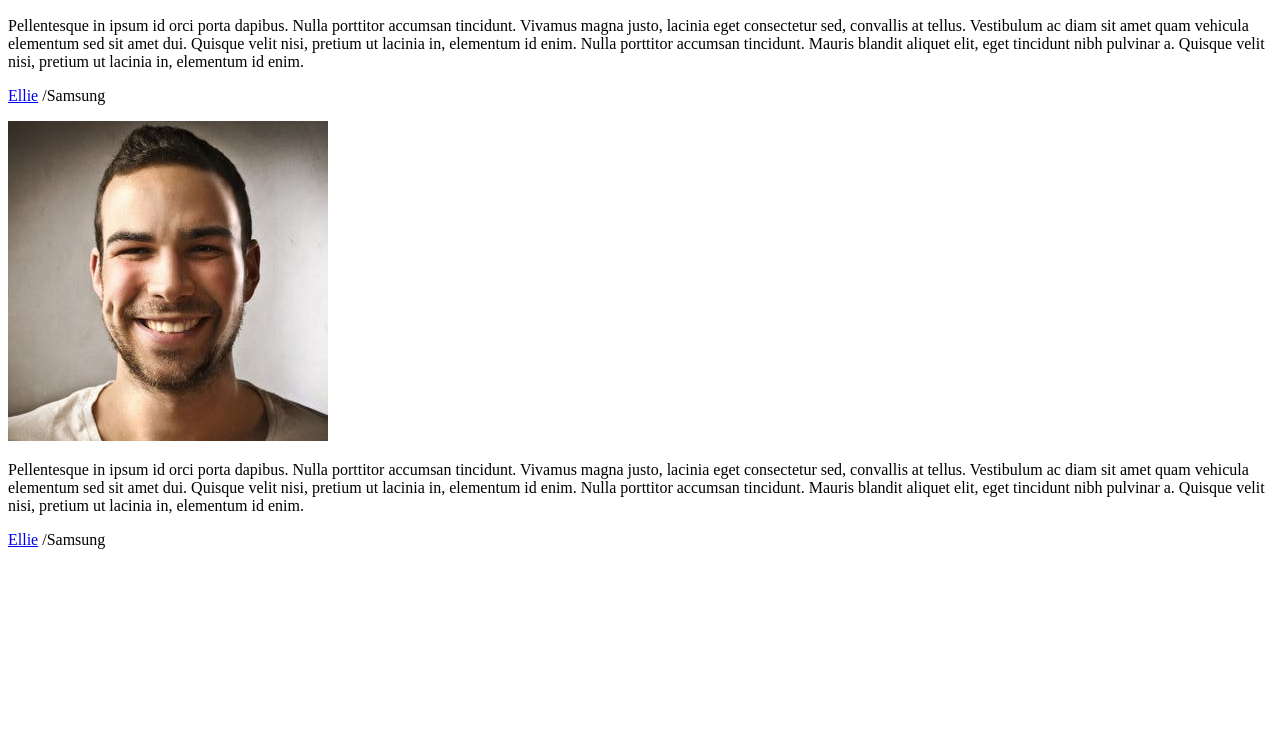
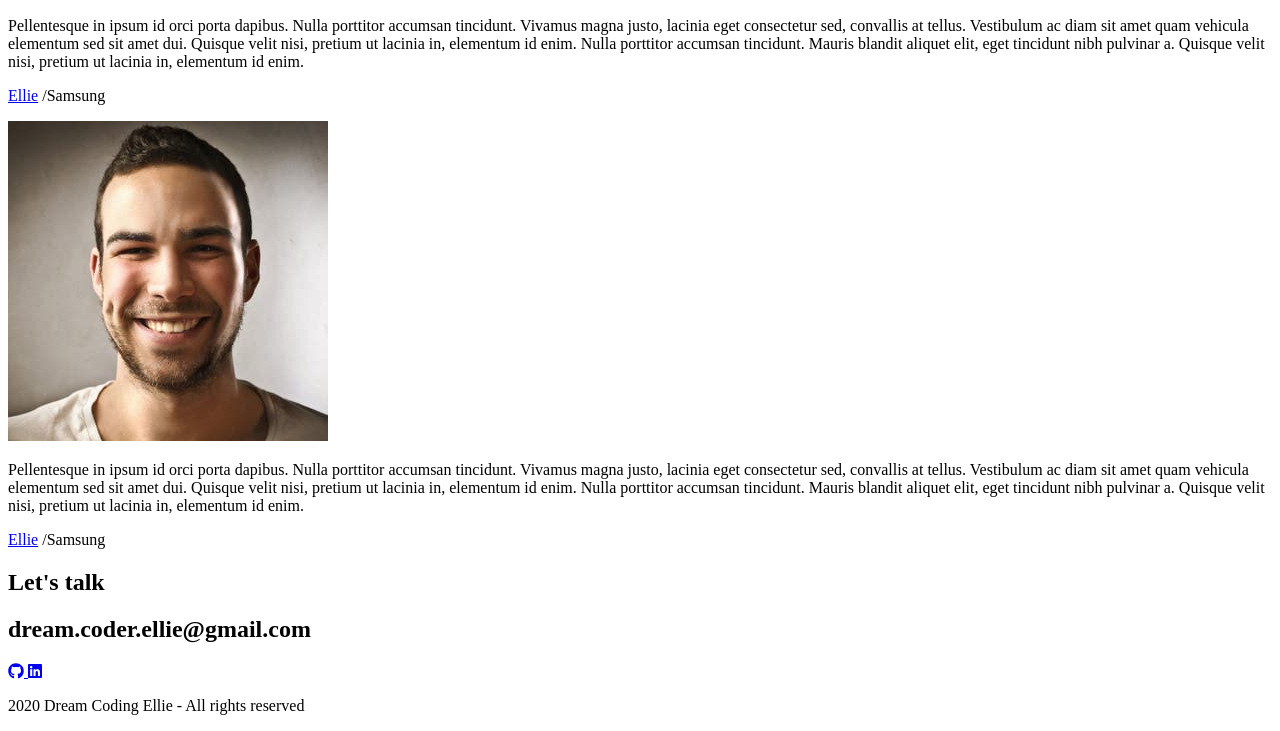
Before and after one commit to pyeonne/portfolio-ex, a plain HTML site: page index.html in a window 1280 px wide. Shown: the part 4725-5456 px from the top of the page. Before the commit the page ends 5290 px from the top, so only its background shows below. Drawn offline with Linux system fonts and the light colour scheme.

Commit message:
HTML: Contact

```diff
--- a/index.html
+++ b/index.html
@@ -321,9 +321,7 @@
     </section>
 
     <!-- Testimonials -->
-    <section id="testimonials"></section>
-    <!-- Contact -->
-    <section id="contact">
+    <section id="testimonials">
         <h1>Testimonials</h1>
         <h3>See What they say about me</h3>
         <div class="testimonials">
@@ -369,5 +367,22 @@
             </div>
         </div>
     </section>
+
+    <!-- Contact -->
+    <section id="contact">
+        <h1 class="contact__title">Let's talk</h1>
+        <h2 class="contact__email">dream.coder.ellie@gmail.com</h2>
+        <div class="contact__links">
+            <a href="https://github.com/dream-ellie" target="_blank">
+                <i class="fab fa-github"></i>
+            </a>
+            <a href="#" target="_blank">
+                <i class="fab fa-linkedin"></i>
+            </a>
+        </div>
+        <p class="contact__rights">
+            2020 Dream Coding Ellie - All rights reserved
+        </p>
+    </section>
 </body>
 </html>
```
